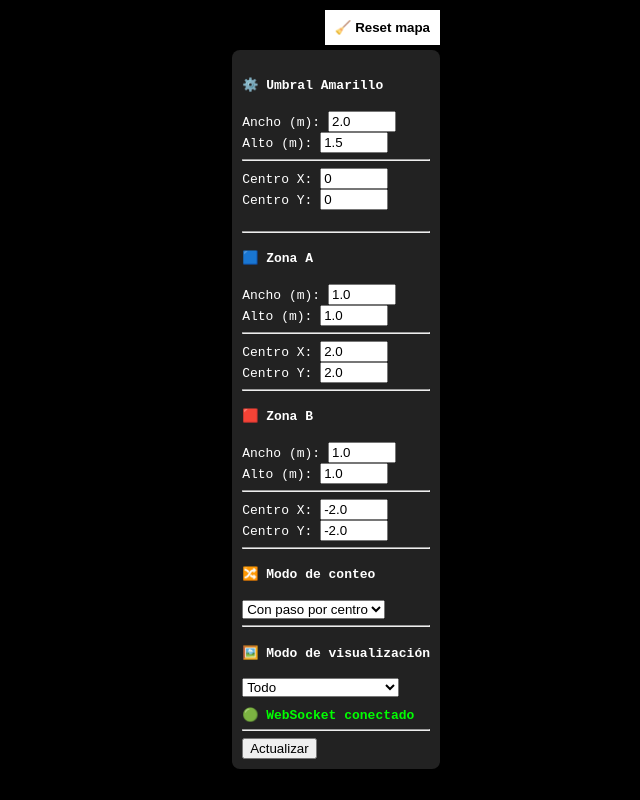
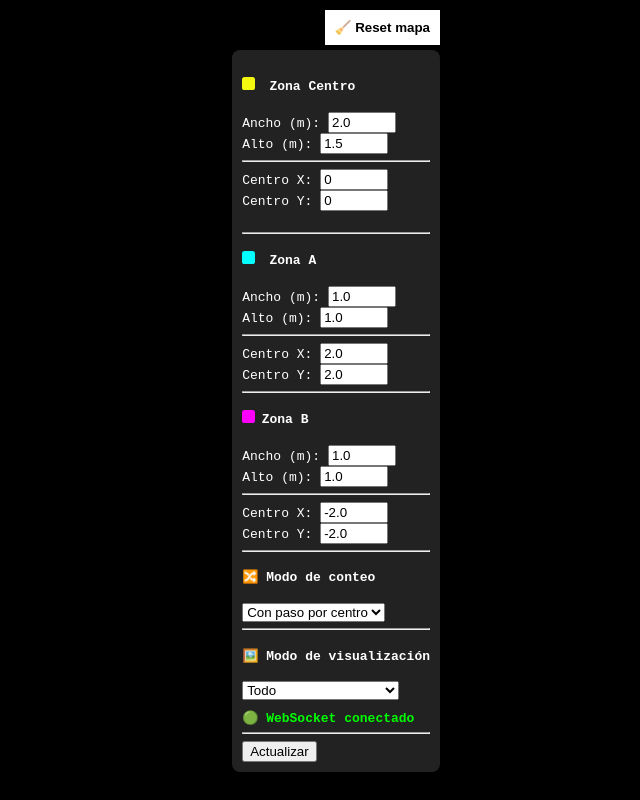
Before and after one commit to piraparedes/ws-server, a website: page public/conteo_umbral_cuadrado7_1_3_nd.html in a window 1280 px wide. Shown: the whole page, without its empty margins (640-1280 px from the left). Drawn offline with Linux system fonts and the light colour scheme; a script that the page names is missing.

Commit message:
Add files via upload
actualizacion con colores

```diff
--- a/public/conteo_umbral_cuadrado7_1_3_nd.html
+++ b/public/conteo_umbral_cuadrado7_1_3_nd.html
@@ -28,14 +28,22 @@
   <button id="resetHeatmap" style="position: absolute; top: 10px; right: 10px; z-index: 3;">🧹 Reset mapa</button>
 
   <div id="config" style="position: absolute; top: 50px; right: 10px; z-index: 3; background: #222; color: white; padding: 10px; font-family: monospace; border-radius: 8px;">
-    <h4>⚙️ Umbral Amarillo</h4>
+ <h4>
+  <span style="display:inline-block; width:1em; height:1em; background-color:#f4f80f; border-radius:0.2em; margin-right:0.5em;"></span>
+  Zona Centro
+</h4>
     Ancho (m): <input type="number" step="0.1" id="anchoInput" value="2.0" style="width: 60px;"><br>
     Alto (m): <input type="number" step="0.1" id="altoInput" value="1.5" style="width: 60px;"><br>
     <hr>
     Centro X: <input type="number" step="0.1" id="inputCx" value="0" style="width: 60px;"><br>
     Centro Y: <input type="number" step="0.1" id="inputCy" value="0" style="width: 60px;"><br><br>
     <hr>
-<h4>🟦 Zona A</h4>
+<h4>
+  <span style="display:inline-block; width:1em; height:1em; background-color:cyan; border-radius:0.2em; margin-right:0.5em;"></span>
+  Zona A
+</h4>
+
+
 Ancho (m): <input type="number" step="0.1" id="anchoA" value="1.0" style="width: 60px;"><br>
 Alto (m): <input type="number" step="0.1" id="altoA" value="1.0" style="width: 60px;"><br>
 <hr>
@@ -43,7 +51,9 @@ Centro X: <input type="number" step="0.1" id="cxA" value="2.0" style="width: 60p
 Centro Y: <input type="number" step="0.1" id="cyA" value="2.0" style="width: 60px;"><br>
 
 <hr>
-<h4>🟥 Zona B</h4>
+<h4><span style="display:inline-block; width:1em; height:1em; background-color:magenta; border-radius:0.2em; margin-right:0.5em;"></span>Zona B</h4>
+
+
 Ancho (m): <input type="number" step="0.1" id="anchoB" value="1.0" style="width: 60px;"><br>
 Alto (m): <input type="number" step="0.1" id="altoB" value="1.0" style="width: 60px;"><br>
 <hr>
```
